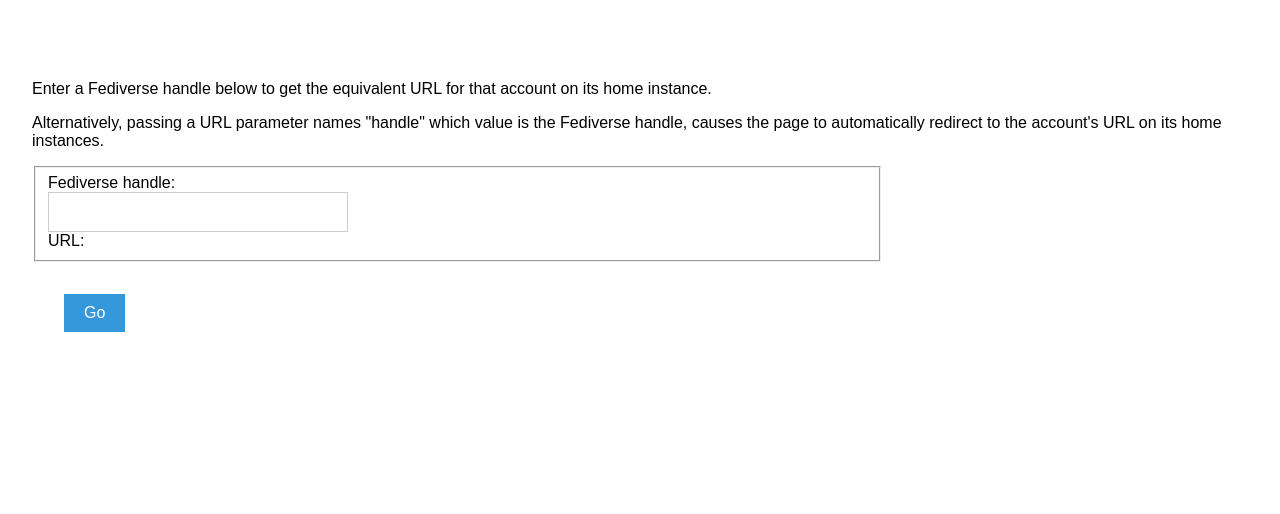
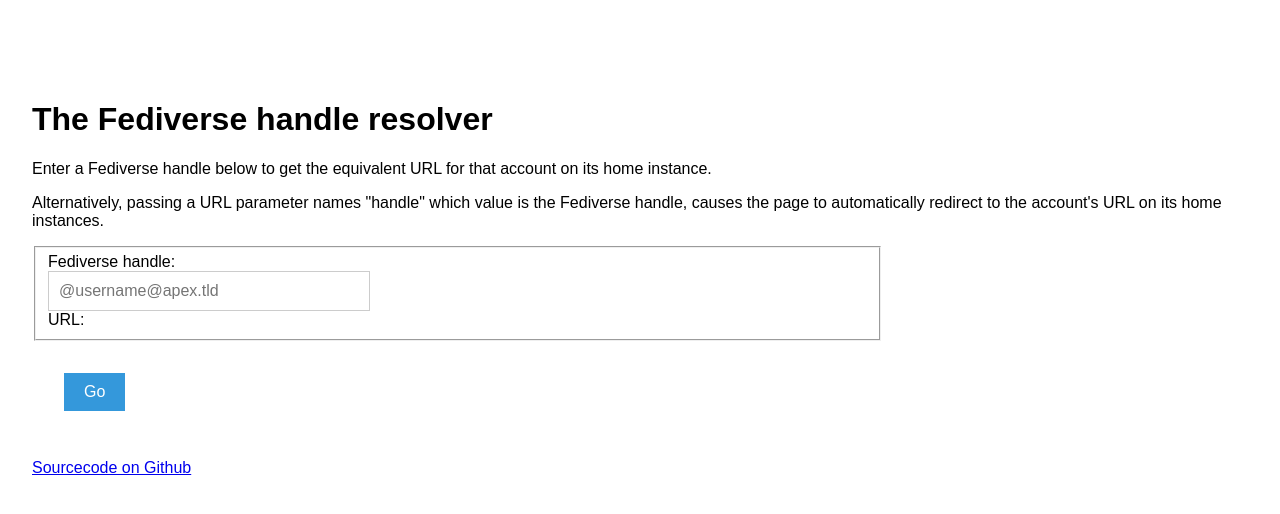
Before and after one commit to agharbeia/client-side-tools, a plain HTML site: page fediverse-handle-resolver/index.html in a window 1280 px wide. Drawn offline with Linux system fonts and the light colour scheme.

Commit message:
moved to a subdirectory; validated HTML; resorted to self-submitting rather than JS.

```diff
--- a/fediverse-handle-resolver.html
+++ b/fediverse-handle-resolver/index.html
@@ -1,4 +1,5 @@
-<html>
+<!DOCTYPE html>
+<html lang="en">
 	<head>
 		<title>Fediverse Handle Resolver</title>
 		<style>
@@ -31,11 +32,9 @@
 			}
 		</style>
 		<script>
-			var url;
 			function updateField() {
-				const handle = document.getElementById("handle").value;
+				const url = handle2URL(document.getElementById("handle").value);
 				const anchor = document.getElementById("URL");
-				url = handle2URL(handle);
 				anchor.innerHTML = url;
 				anchor.href = url;
 			}
@@ -69,18 +68,19 @@
 		</script>
 	</head>
 	<body>
+		<h1>The Fediverse handle resolver</h1>
 		<p>Enter a Fediverse handle below to get the equivalent URL for that account on its home instance.</p>
 		<p>Alternatively, passing a URL parameter names "handle" which value is the Fediverse handle, causes the page to automatically redirect to the account's URL on its home instances.</p>
-		<form onsubmit="if (url) window.location.href = url; return false;">
+		<form method="get" action=".">
 			<fieldset>
 				<label for="handle">Fediverse handle:</label>
 				<br>
-				<input type="text" id="handle" onkeyup="updateField()" default="@username@apex.tld" />
+				<input type="text" id="handle" name="handle" pattern="^(@\w+)@((?:\w+\.)+(?:\w+){2,})$" onkeyup="updateField()" required placeholder="@username@apex.tld" />
 				<br />
-				<label for="URL">URL:</label>
-				<a href="" id="URL" /></a>
+				URL: <a href="" id="URL"></a>
 			</fieldset>
 			<button type="submit" id="go">Go</button>
 		</form>
+		<p><a href="https://github.com/agharbeia/client-side-tools/blob/main/fediverse-handle-resolver.html">Sourcecode on Github</a>
 	</body>
-<html>
+</html>
```
Also changed, not shown: 1 other file.
